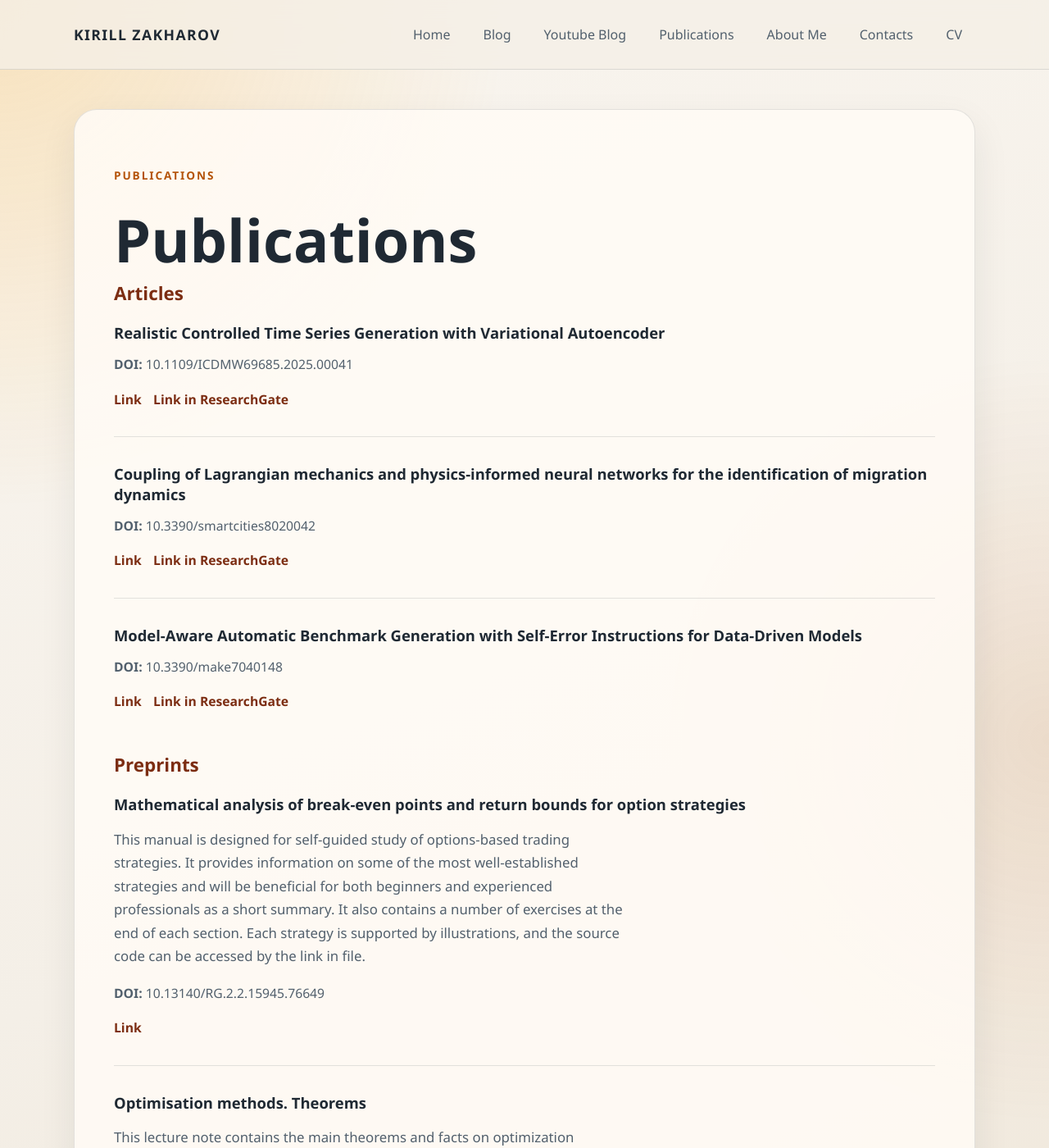
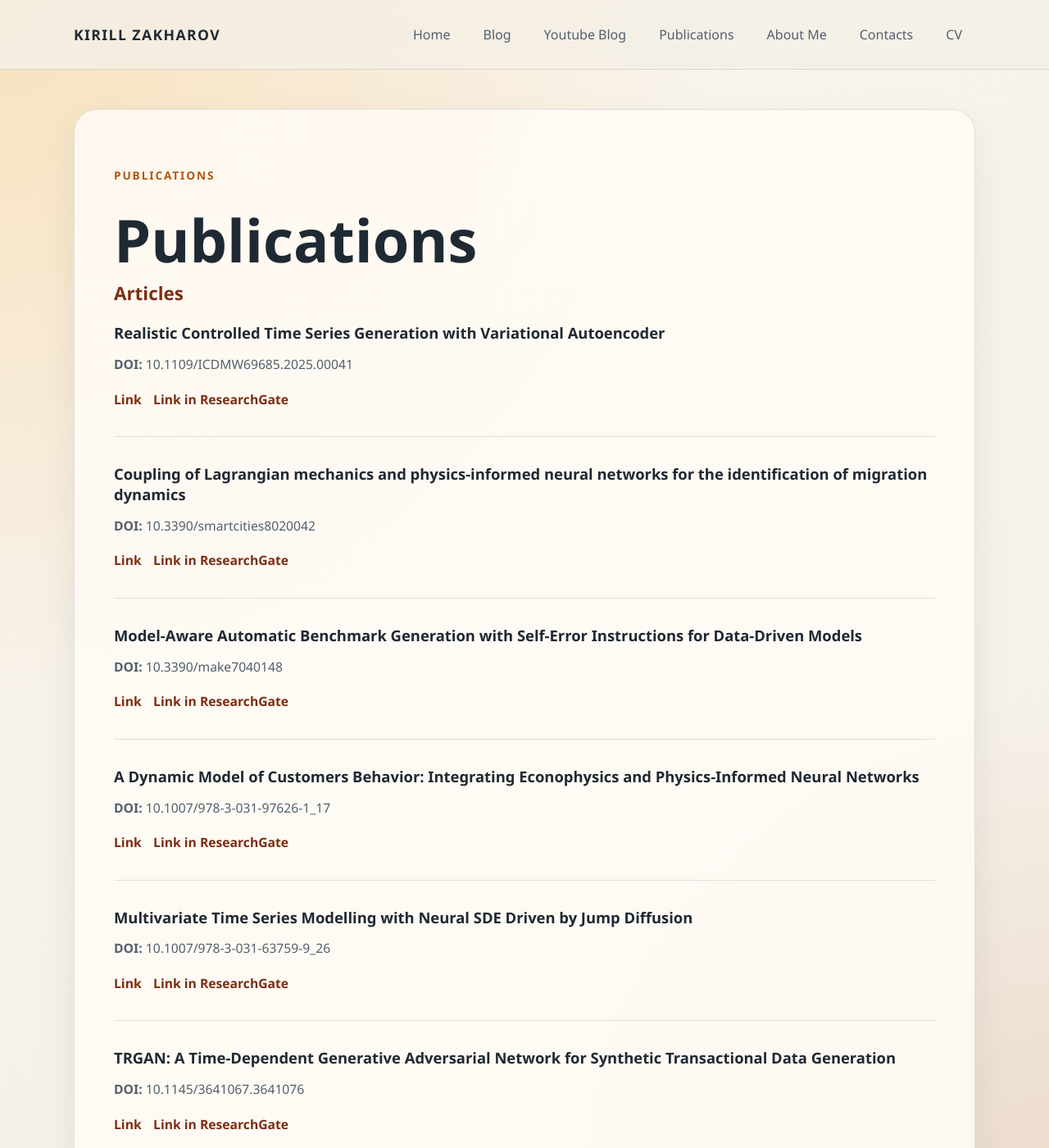
Before and after one commit to kirillzx/kirillzx.github.io, a Jekyll site: the page built from articles.md, in a window 1280 px wide and 1400 px high. Shown: the whole window at 82% size. Built offline with Jekyll 4.4.1, drawn with Linux system fonts in a browser that asks for light colours; some of the changed text lies outside the part shown.

```diff
--- a/articles.md
+++ b/articles.md
@@ -36,6 +36,60 @@ permalink: /articles/
       <a class="publication-link" href="https://www.researchgate.net/publication/397724804_Model-Aware_Automatic_Benchmark_Generation_with_Self-Error_Instructions_for_Data-Driven_Models" target="_blank" rel="noreferrer">Link in ResearchGate</a>
     </p>
   </article>
+
+  <article class="publication-item">
+    <div class="publication-title"><strong>A Dynamic Model of Customers Behavior: Integrating Econophysics and Physics-Informed Neural Networks</strong></div>
+    <p class="publication-meta"><strong>DOI:</strong> 10.1007/978-3-031-97626-1_17</p>
+    <p class="publication-meta publication-links">
+      <a class="publication-link" href="https://link.springer.com/chapter/10.1007/978-3-031-97626-1_17" target="_blank" rel="noreferrer">Link</a>
+      <a class="publication-link" href="https://www.researchgate.net/publication/393170362_A_Dynamic_Model_of_Customers_Behavior_Integrating_Econophysics_and_Physics-Informed_Neural_Networks" target="_blank" rel="noreferrer">Link in ResearchGate</a>
+    </p>
+  </article>
+
+  <article class="publication-item">
+    <div class="publication-title"><strong>Multivariate Time Series Modelling with Neural SDE Driven by Jump Diffusion</strong></div>
+    <p class="publication-meta"><strong>DOI:</strong> 10.1007/978-3-031-63759-9_26</p>
+    <p class="publication-meta publication-links">
+      <a class="publication-link" href="https://link.springer.com/chapter/10.1007/978-3-031-63759-9_26" target="_blank" rel="noreferrer">Link</a>
+      <a class="publication-link" href="https://www.researchgate.net/publication/381773271_Multivariate_Time_Series_Modelling_with_Neural_SDE_Driven_by_Jump_Diffusion" target="_blank" rel="noreferrer">Link in ResearchGate</a>
+    </p>
+  </article>
+
+  <article class="publication-item">
+    <div class="publication-title"><strong>TRGAN: A Time-Dependent Generative Adversarial Network for Synthetic Transactional Data Generation</strong></div>
+    <p class="publication-meta"><strong>DOI:</strong> 10.1145/3641067.3641076</p>
+    <p class="publication-meta publication-links">
+      <a class="publication-link" href="https://dl.acm.org/doi/10.1145/3641067.3641076" target="_blank" rel="noreferrer">Link</a>
+      <a class="publication-link" href="https://www.researchgate.net/publication/380570422_TRGAN_A_Time-Dependent_Generative_Adversarial_Network_for_Synthetic_Transactional_Data_Generation" target="_blank" rel="noreferrer">Link in ResearchGate</a>
+    </p>
+  </article>
+
+  <article class="publication-item">
+    <div class="publication-title"><strong>Synthetic Financial Time Series Generation with Regime Clustering</strong></div>
+    <p class="publication-meta"><strong>DOI:</strong> 10.12720/jait.14.6.1372-1381</p>
+    <p class="publication-meta publication-links">
+      <a class="publication-link" href="https://www.jait.us/show-233-1451-1.html" target="_blank" rel="noreferrer">Link</a>
+      <a class="publication-link" href="https://www.researchgate.net/publication/376489448_Synthetic_Financial_Time_Series_Generation_with_Regime_Clustering" target="_blank" rel="noreferrer">Link in ResearchGate</a>
+    </p>
+  </article>
+
+  <article class="publication-item">
+    <div class="publication-title"><strong>Time-dependent differential privacy for enhanced data protection in synthetic transaction generation</strong></div>
+    <p class="publication-meta"><strong>DOI:</strong> 10.1145/3651781.3651798</p>
+    <p class="publication-meta publication-links">
+      <a class="publication-link" href="https://dl.acm.org/doi/10.1145/3651781.3651798" target="_blank" rel="noreferrer">Link</a>
+      <a class="publication-link" href="https://www.researchgate.net/publication/381002928_Time-dependent_differential_privacy_for_enhanced_data_protection_in_synthetic_transaction_generation" target="_blank" rel="noreferrer">Link in ResearchGate</a>
+    </p>
+  </article>
+
+  <article class="publication-item">
+    <div class="publication-title"><strong>Forecasting Population Migration in Small Settlements Using Generative Models under Conditions of Data Scarcity</strong></div>
+    <p class="publication-meta"><strong>DOI:</strong> 10.3390/smartcities7050097</p>
+    <p class="publication-meta publication-links">
+      <a class="publication-link" href="https://www.mdpi.com/2624-6511/7/5/97?utm_source=researchgate.net&utm_medium=article" target="_blank" rel="noreferrer">Link</a>
+      <a class="publication-link" href="https://www.researchgate.net/publication/383691329_Forecasting_Population_Migration_in_Small_Settlements_Using_Generative_Models_under_Conditions_of_Data_Scarcity" target="_blank" rel="noreferrer">Link in ResearchGate</a>
+    </p>
+  </article>
 </section>
 
 <section class="publications-group">
--- a/assets/css/style.css
+++ b/assets/css/style.css
@@ -220,19 +220,19 @@ a {
 }
 
 .video-thumb {
-  display: grid;
-  place-items: center;
+  display: block;
   aspect-ratio: 16 / 9;
   margin-bottom: 1rem;
+  overflow: hidden;
   border-radius: 18px;
-  background:
-    linear-gradient(135deg, rgba(124, 45, 18, 0.9), rgba(180, 83, 9, 0.78)),
-    linear-gradient(180deg, rgba(255, 255, 255, 0.15), transparent);
-  color: #fff8ee;
-  font-size: 1rem;
-  font-weight: 800;
-  letter-spacing: 0.08em;
-  text-transform: uppercase;
+  background: rgba(255, 255, 255, 0.6);
+}
+
+.video-thumb img {
+  display: block;
+  width: 100%;
+  height: 100%;
+  object-fit: cover;
 }
 
 .video-title {
```
Also changed, not shown: blog.md (+0 -2 lines), youtube-blog.md (+15 -5 lines).
